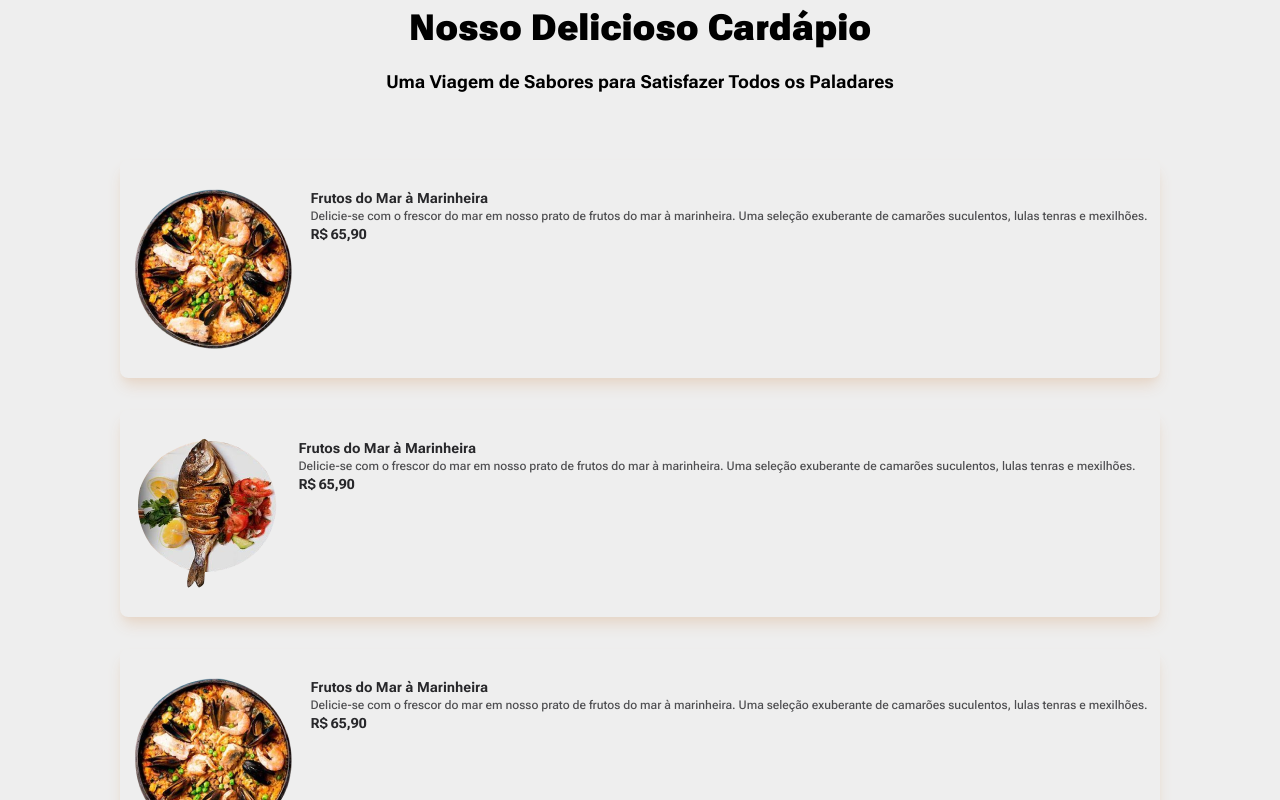
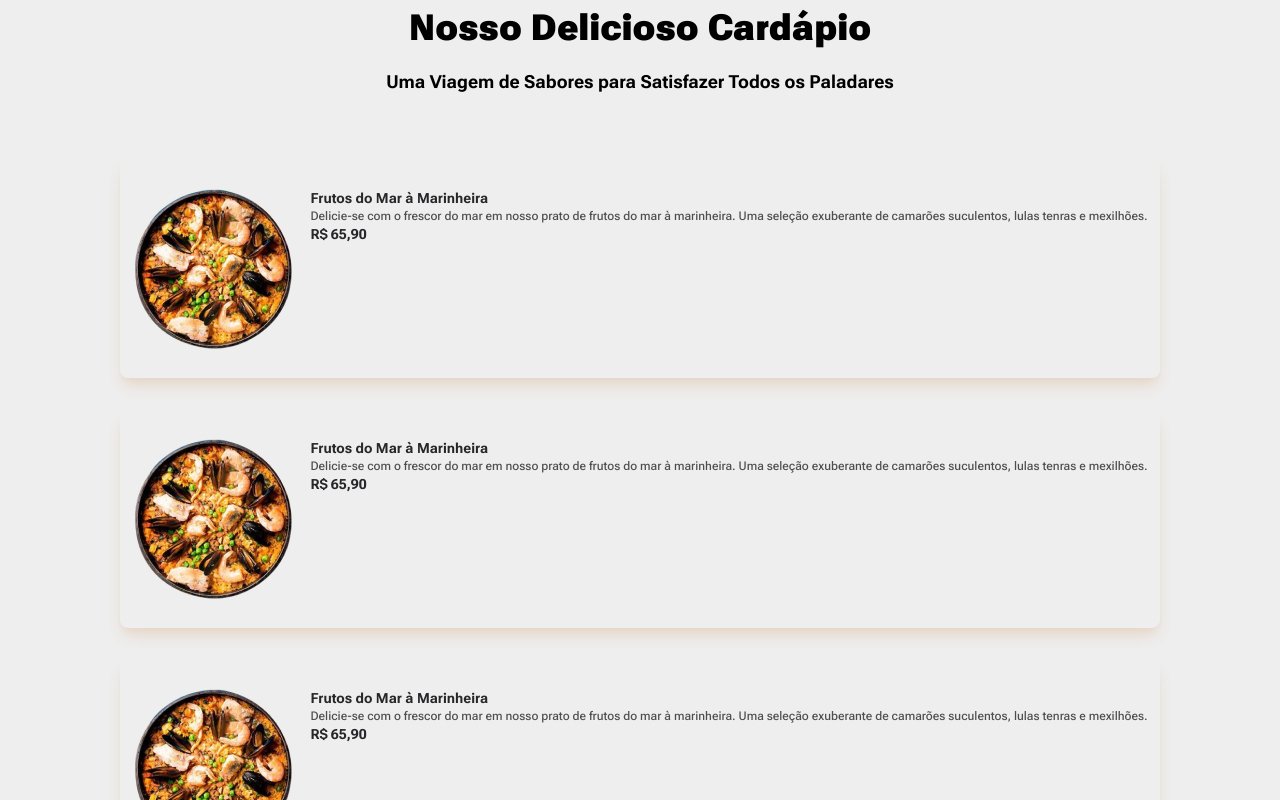
Before and after one commit to DevWeDesc/Vadao, a Next.js app: page / in a window 1280 px wide. Shown: the part 3337-4137 px from the top of the page. Built offline with nearby package versions, Linux system fonts and the light colour scheme.

Commit message:
Adicionando Funcionalidade e editando

```diff
--- a/data/data.ts
+++ b/data/data.ts
@@ -19,13 +19,13 @@ export const MenuData: ICardMenu[] = [
       "Delicie-se com o frescor do mar em nosso prato de frutos do mar à marinheira. Uma seleção exuberante de camarões suculentos, lulas tenras e mexilhões.",
     price: "R$ 65,90",
   },
-  {
-    image: ImageSecondaryFood,
-    title: "Frutos do Mar à Marinheira",
-    content:
-      "Delicie-se com o frescor do mar em nosso prato de frutos do mar à marinheira. Uma seleção exuberante de camarões suculentos, lulas tenras e mexilhões.",
-    price: "R$ 65,90",
-  },
+  // {
+  //   image: ImageSecondaryFood,
+  //   title: "Frutos do Mar à Marinheira",
+  //   content:
+  //     "Delicie-se com o frescor do mar em nosso prato de frutos do mar à marinheira. Uma seleção exuberante de camarões suculentos, lulas tenras e mexilhões.",
+  //   price: "R$ 65,90",
+  // },
   {
     image: ImagePrimaryFood,
     title: "Frutos do Mar à Marinheira",
--- a/src/components/Header.tsx
+++ b/src/components/Header.tsx
@@ -9,6 +9,10 @@ export const Header = () => {
 
   const hamdleNavOpen = () => {
     navOpen ? setNavOpen(false) : setNavOpen(true);
+  };
+
+  const closeNav = () => {
+    setNavOpen(false);
   };
 
   return (
@@ -31,7 +35,7 @@ export const Header = () => {
           }`}
         />
       </div>
-      <Nav navOpen={navOpen} />
+      <Nav navOpen={navOpen} handleNavOpen={closeNav} />
     </div>
   );
 };
--- a/src/components/Nav.tsx
+++ b/src/components/Nav.tsx
@@ -4,7 +4,7 @@ import { DataNav } from "../../data/data";
 import { INav } from "../../types/types";
 import { useState } from "react";
 
-export const Nav = ({ navOpen }: INav) => {
+export const Nav = ({ navOpen, handleNavOpen }: INav) => {
   const [sectionSelected, setSectionSelected] = useState("Inicio");
   return (
     <div
@@ -17,7 +17,10 @@ export const Nav = ({ navOpen }: INav) => {
       {DataNav.map((data, index) => (
         <a
           href={data.href}
-          onClick={() => setSectionSelected(data.value)}
+          onClick={() => {
+            setSectionSelected(data.value);
+            handleNavOpen();
+          }}
           key={index}
           className={`${
             data.value === sectionSelected
--- a/types/types.ts
+++ b/types/types.ts
@@ -2,6 +2,7 @@ import { StaticImageData } from "next/image";
 
 export type INav = {
   navOpen: boolean;
+  handleNavOpen: () => void;
 };
 
 export type ICardMenu = {
```
